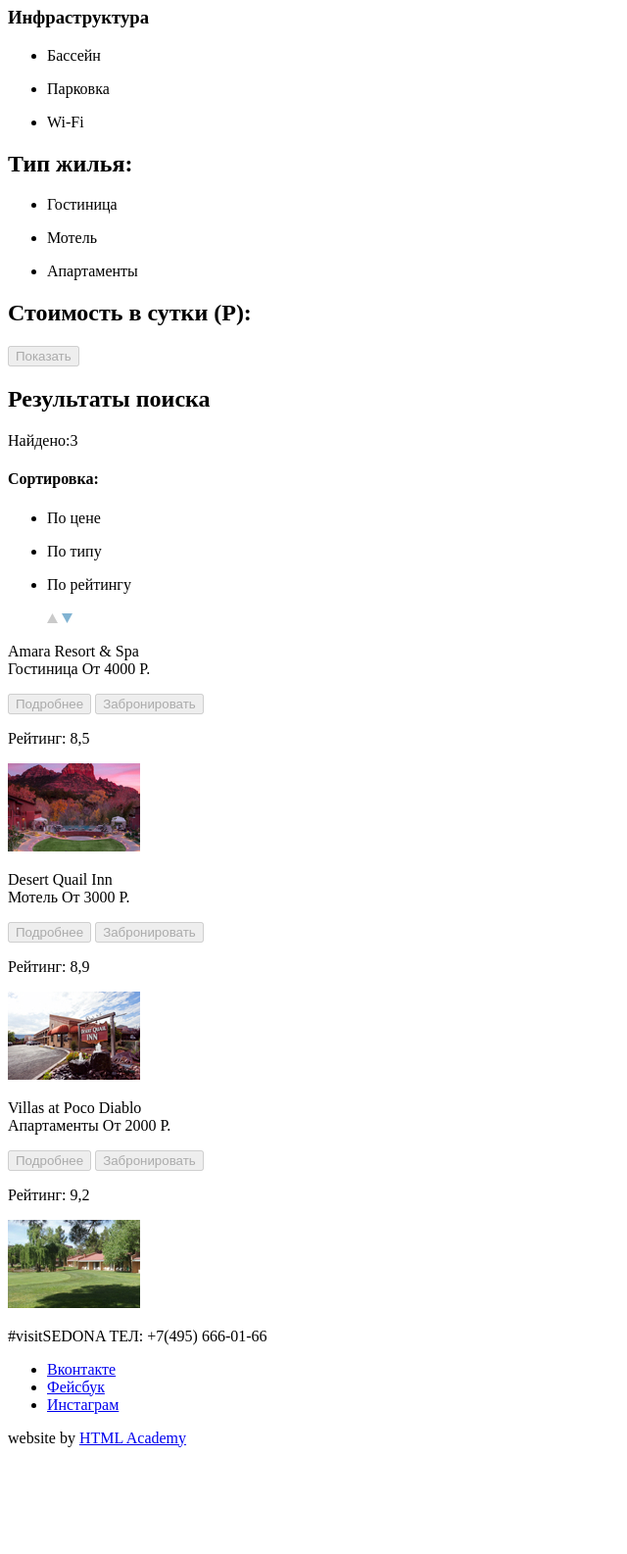
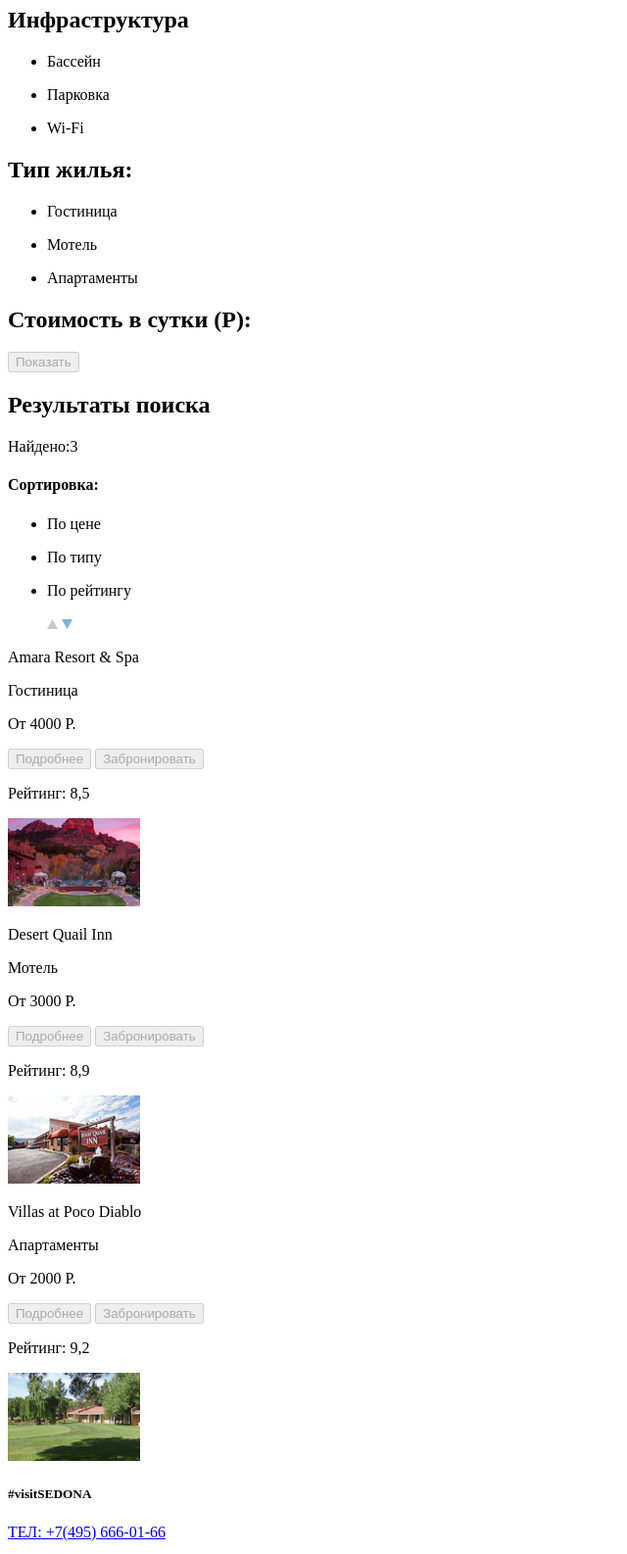
Before and after one commit to PetrovIII/1497659-sedona-28, a plain HTML site: page inner.html in a window 1280 px wide. Shown: the part 221-1807 px from the top of the page at 98% size, without its empty margins (0-640 px from the left). Before the commit the page ends 1714 px from the top, so only its background shows below. Drawn offline with Linux system fonts and the light colour scheme; files whose address does not match are found by name.

Commit message:
Начинаем разметку (правки)

```diff
--- a/inner.html
+++ b/inner.html
@@ -8,9 +8,11 @@
     <!--<p>Репозиторий создан для обучения на профессиональном онлайн‑курсе «<a href="https://htmlacademy.ru/intensive/htmlcss">HTML и CSS, уровень 1</a>».</p>-->
 <header>
  <nav>
-   <a>
-     <img src="sedona_logo.svg" width="138" height="70" alt="Герб города Седона">
-   </a>
+
+   <a href="index.html">На главную</a>
+   <img src="sedona_logo.svg" width="138" height="70" alt="Герб города Седона">
+
+
   <ul>
    <li><a href="blank.html">Информация</a></li>
    <li><a href="blank.html">Фото и видео</a></li>
@@ -21,14 +23,13 @@
 </header>
 
 <main>
-  <a>
-    <img src="background_blur.jpg" width="1200" height="217" alt="Размытое нечто">
-  </a>
+
+<img src="background_blur.jpg" width="1200" height="217" alt="Размытое нечто">
 
 <h1>Параметры поиска</h1>
 
 <section>
-  <h3>Инфраструктура</h3>
+  <h2>Инфраструктура</h2>
   <ul>
     <li>
       <p>Бассейн<p>
@@ -92,8 +93,9 @@
 </section>
 
 <section>
-  <p>Amara Resort & Spa<br>
-    Гостиница От 4000 Р.</p>
+  <p>Amara Resort & Spa</p>
+  <p>Гостиница</p>
+  <p>От 4000 Р.</p>
   <button type="button" disabled>Подробнее</button>
   <button type="button" disabled>Забронировать</button>
   <!-- Звездочки рейтинга -->
@@ -102,8 +104,9 @@
 </section>
 
 <section>
-  <p>Desert Quail Inn<br>
-    Мотель От 3000 Р.</p>
+  <p>Desert Quail Inn</p>
+  <p>Мотель</p>
+  <p>От 3000 Р.</p>
   <button type="button" disabled>Подробнее</button>
   <button type="button" disabled>Забронировать</button>
   <!-- Звездочки рейтинга -->
@@ -112,8 +115,9 @@
 </section>
 
 <section>
-  <p>Villas at Poco Diablo<br>
-    Апартаменты От 2000 Р.</p>
+  <p>Villas at Poco Diablo</p>
+  <p>Апартаменты</p>
+  <p>От 2000 Р.</p>
   <button type="button" disabled>Подробнее</button>
   <button type="button" disabled>Забронировать</button>
   <!-- Звездочки рейтинга -->
@@ -125,9 +129,10 @@
 
 <footer>
 
-<!--или #visitSEDONA это заголовок?? -->
-  <p>#visitSEDONA
-    ТЕЛ: +7(495) 666-01-66</p>
+<section>
+  <h5>#visitSEDONA</h5>
+  <a href="tel:+74956660166">ТЕЛ: +7(495) 666-01-66</a>
+</section>
 
 <section>
   <ul>
```
Also changed, not shown: blank.html (+7 -5 lines), index.html (+17 -15 lines).
